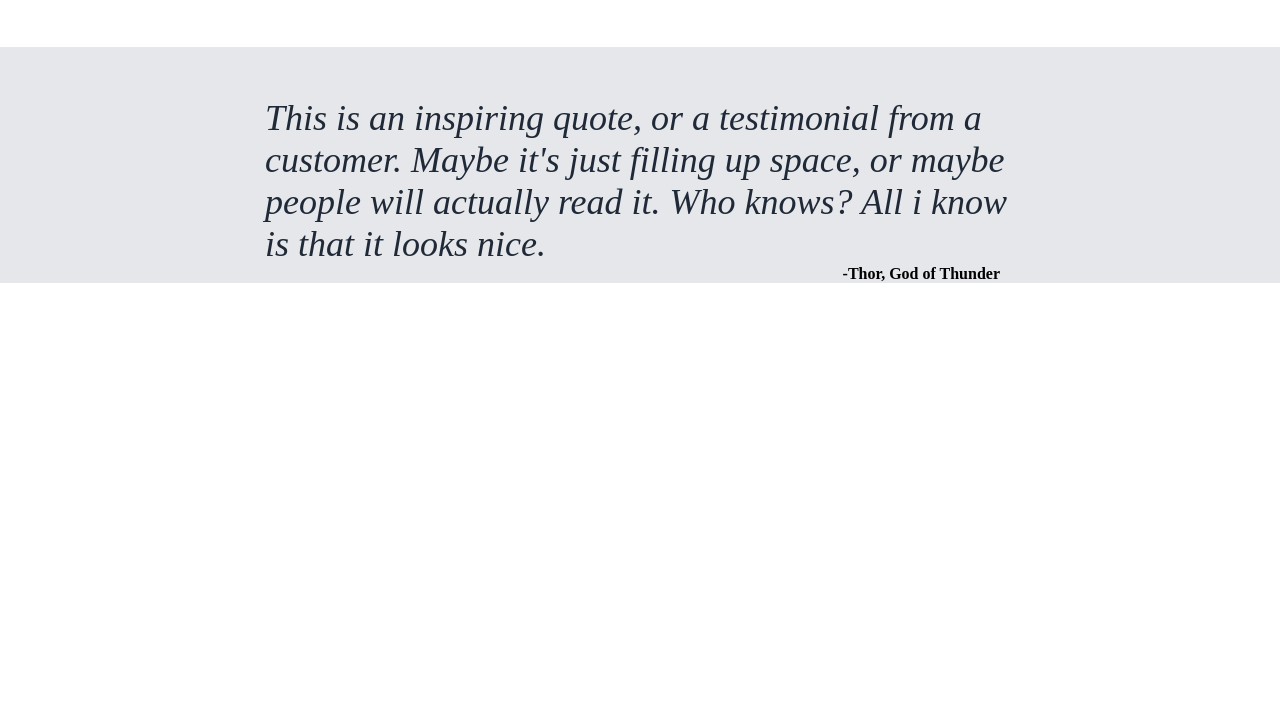
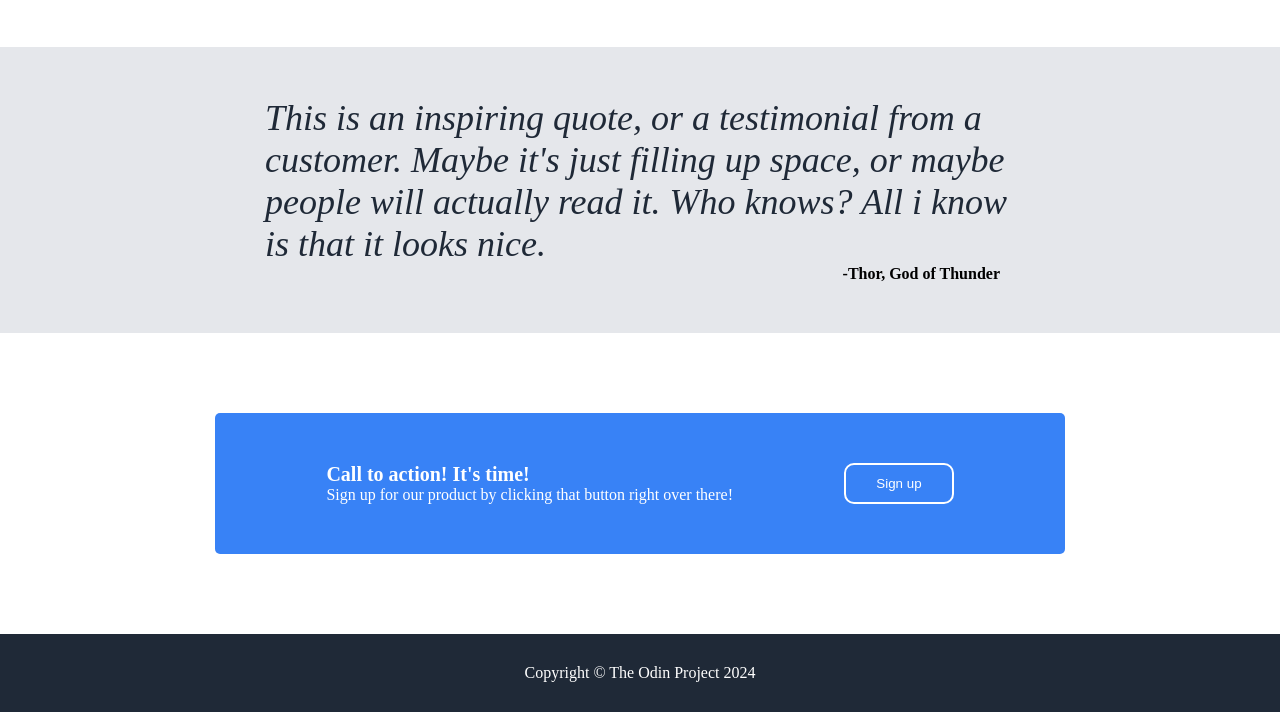
Before and after one commit to federicotempo/landing-page, a plain HTML site: page index.html in a window 1280 px wide. Shown: the part 730-1442 px from the top of the page. Before the commit the page ends 1013 px from the top, so only its background shows below. Drawn offline with Linux system fonts and the light colour scheme.

Commit message:
Resuelve ultimo contenedor y footer
Se resuelve el css y estructura del ultimo contenedor.
Se resuelve css del footer

```diff
--- a/index.html
+++ b/index.html
@@ -65,11 +65,19 @@
     </div>
 
     <div class="four-container">
-
+        <div class="call-to-action-container">
+            <div class="call-to-action-text">
+                <div class="call-to-action-time">Call to action! It's time!</div>
+                <div>Sign up for our product by clicking that button
+                    right over there!
+                </div>
+            </div>
+            <button>Sign up</button>
+        </div>
     </div>
 
     <div class="footer">
-
+        <div>Copyright © The Odin Project 2024</div>
     </div>
 
 </body>
--- a/style/style.css
+++ b/style/style.css
@@ -121,7 +121,7 @@ a {
     display: flex;
     align-items: center;
     justify-content: center;
-    padding-top: 50px;
+    padding: 50px 0px;
 
 }
 
@@ -144,3 +144,45 @@ a {
     font-weight: 800;
     margin-right: 15px;
 }
+
+.four-container{
+    display: flex;
+    padding: 80px 0px;
+    justify-content: center;
+    flex: 1;
+}
+
+.call-to-action-container {
+    display: flex;
+    background-color: #3882F6;
+    width: 850px;
+    padding: 50px 0;
+    justify-content: space-evenly;
+    border-radius: 5px;
+}
+
+.call-to-action-text {
+    color: #FFF;
+}
+
+.call-to-action-time {
+    font-weight: 800;
+    font-size: 20px;
+}
+
+.call-to-action-container button {
+    background-color: #3882F6;
+    color: #FFF;
+    border: 2px solid #FFF;
+    border-radius: 10px;
+    padding: 5px 30px;
+}
+
+
+.footer {
+    display: flex;
+    justify-content: center;
+    background-color: #1F2937;
+    padding: 30px 0px;
+    color: #FFF;
+}
```
